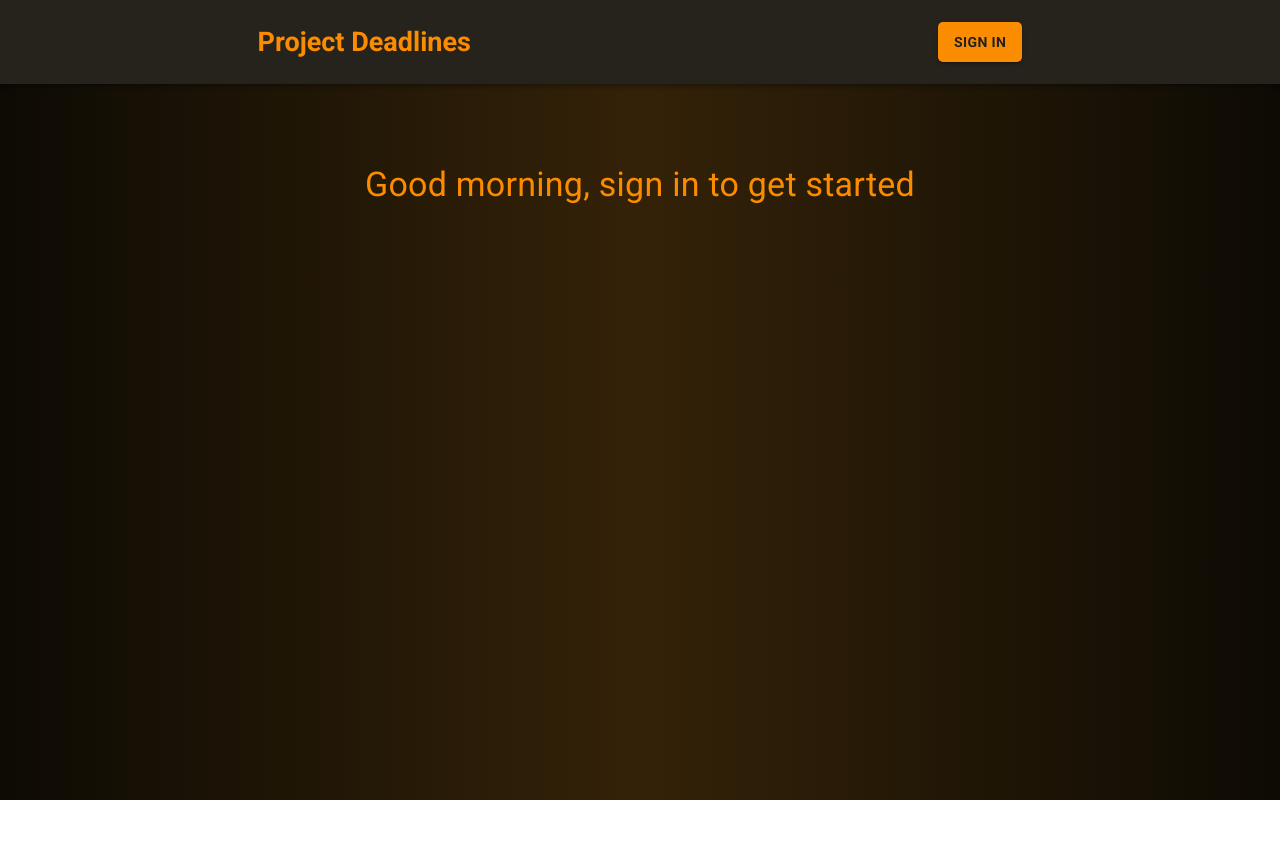
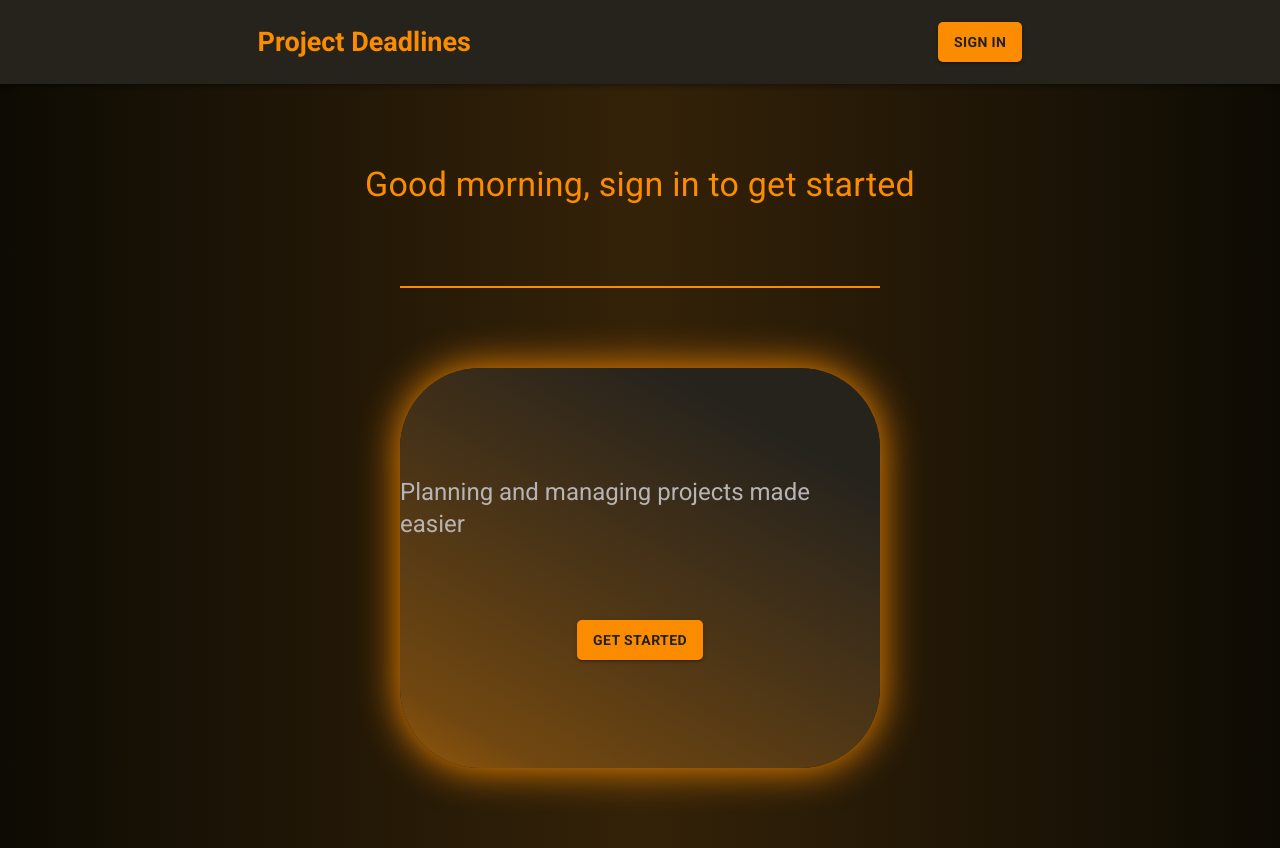
Before and after one commit to Sniperplank/Project-Deadlines, a React (Create React App) app: page / in a window 1280 px wide. Before the commit the page ends 800 px from the top, so only its background shows below. Built offline with nearby package versions, Linux system fonts and the light colour scheme.

Commit message:
home page looks SICK!!!

```diff
--- a/src/Pages/Home.js
+++ b/src/Pages/Home.js
@@ -1,9 +1,15 @@
-import { Box, Typography } from '@mui/material'
+import { Stack, Typography } from '@mui/material'
 import React, { useEffect, useState } from 'react'
+import { StyledButton } from '../Components/Styled MUI components/StyledButton'
 import { useAuth } from '../contexts/AuthContext'
+import { useTheme } from '../contexts/ThemeContext';
+import { Link } from 'react-router-dom'
+
+
 
 function Home() {
     const { user } = useAuth()
+    const { isDarkMode } = useTheme()
     const [timeOfDay, setTimeOfDay] = useState('')
     const date = new Date()
     const hours = date.getHours()
@@ -19,9 +25,14 @@ function Home() {
     }, [hours])
 
     return (
-        <Box p={{ xs: 1, sm: 10 }} pl={{ xs: 1, sm: 20 }} pr={{ xs: 1, sm: 20 }}>
+        <Stack spacing={10} sx={{ display: 'flex', justifyContent: 'center', alignItems: 'center' }} p={{ xs: 1, sm: 10 }} pl={{ xs: 1, sm: 20 }} pr={{ xs: 1, sm: 20 }}>
             <Typography variant='h4' textAlign='center' color='primary'>Good {timeOfDay}, {user ? user.result.name : 'sign in to get started'}</Typography>
-        </Box>
+            <hr style={{ width: '50%'}}></hr>
+            <Stack spacing={10} sx={{ width: { xs: '90%', sm: '50%' }, height: 400, background: isDarkMode ? 'linear-gradient(209deg, rgba(38,35,29,1) 18%, rgba(78,54,22,1) 57%, rgba(113,71,16,1) 88%, rgba(147,87,10,1) 100%)' : 'linear-gradient(209deg, rgba(250,246,237,1) 18%, rgba(250,221,182,1) 57%, rgba(250,198,131,1) 88%, rgba(250,174,76,1) 100%)', borderRadius: 20 ,display: 'flex', justifyContent: 'center', alignItems: 'center', boxShadow: '0px 0px 40px #fb8c00' }}>
+                <Typography variant='h5'>Planning and managing projects made easier</Typography>
+                <StyledButton component={Link} to={user ? '/ongoing' : '/auth'} variant='contained' color='primary' sx={{height: 40}}>get started</StyledButton>
+            </Stack>
+        </Stack>
     )
 }
 
```
